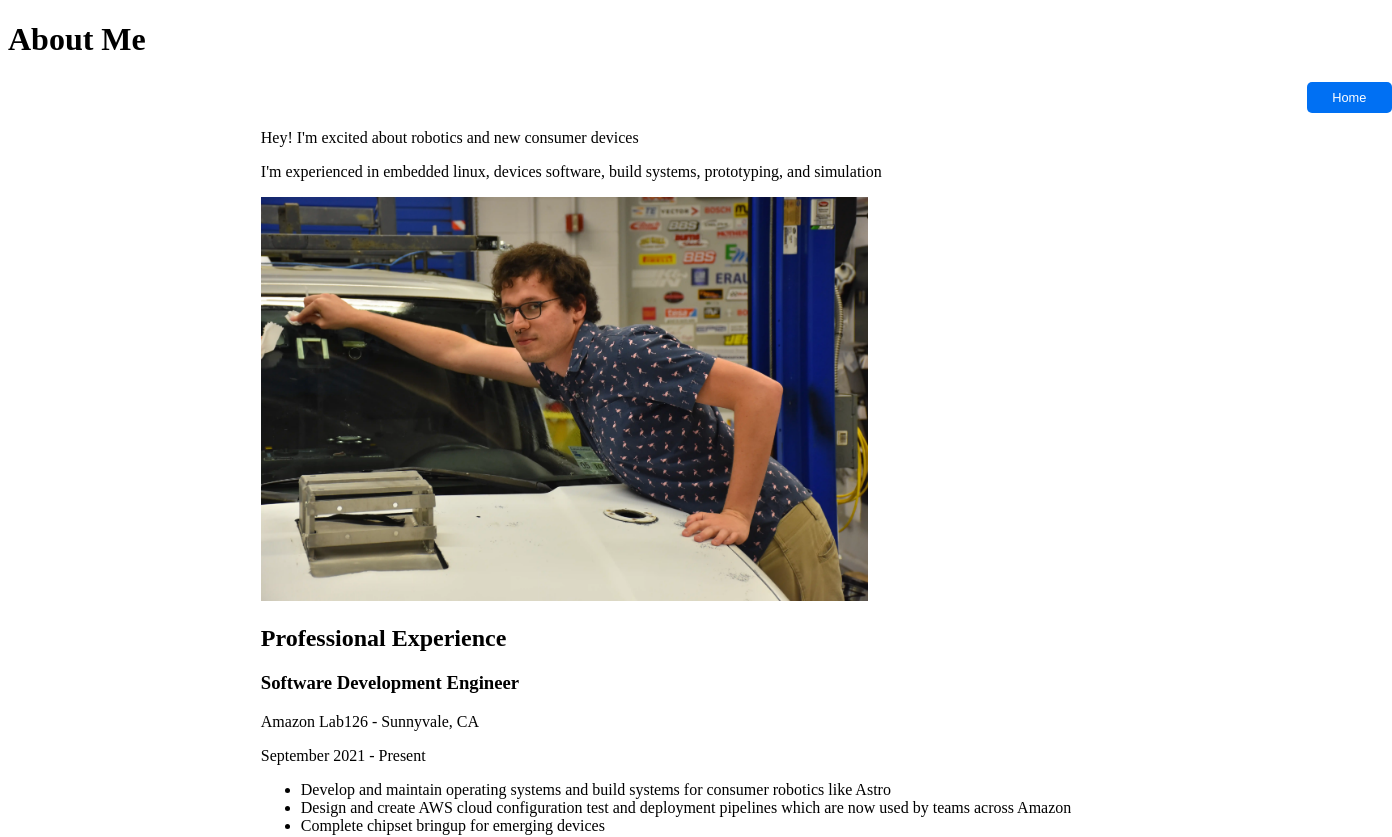
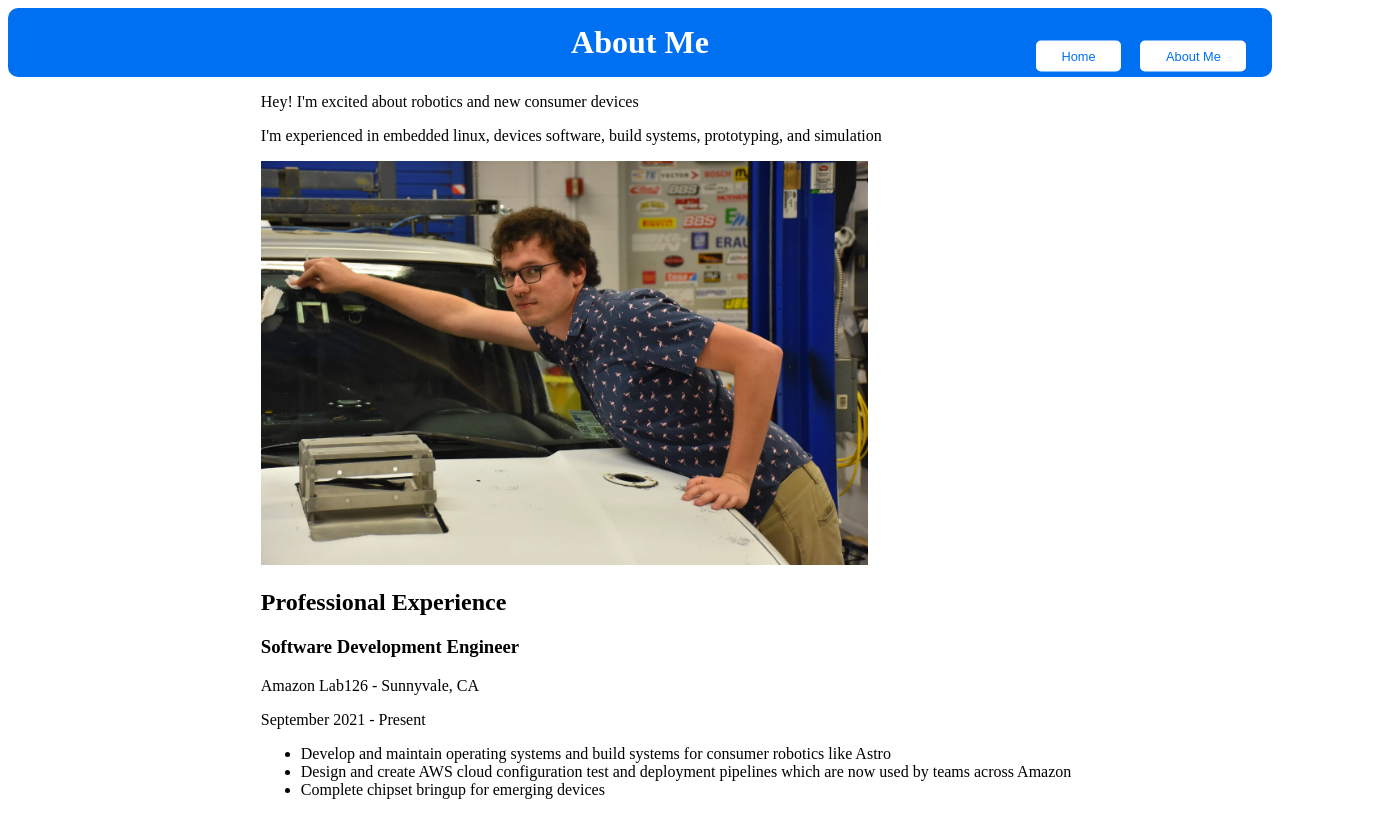
Before and after one commit to ZackSaidman/meet-zack, a Next.js app: page /about in a window 1280 px wide. Shown: the top 837 px of the page, 1392 px wide, since content can reach past the window. Built offline with nearby package versions, Linux system fonts and the light colour scheme.

Commit message:
Make Headers Standard

```diff
--- a/app/about/page.tsx
+++ b/app/about/page.tsx
@@ -1,47 +1,19 @@
 'use client';
 
 import React from 'react';
-import { useRouter } from 'next/navigation';
+import PortfolioHeader from '@/src/portfolio_header/PortfolioHeader';
 
 const left_margin = '20%'
 
 const Resume = () => {
-  const router = useRouter();
-
-  const handleRoute = (route: string) => {
-    router.push(route);
-  };
 
   return (
     <>
-      <title>Zachary Saidman</title>
+      <PortfolioHeader
+        title='Zachary Saidman'
+        mainText='About Me'
+      />
       <main className="container mx-auto px-4 py-8">
-        <header className="text-center mb-8">
-          <h1 className="text-4xl font-bold">About Me</h1>
-          <br></br>
-          <button
-            style={{
-            display: 'block',
-            marginLeft: 'auto',
-            marginRight: '-15vh',
-            marginTop: '-2vh',
-            marginBottom: '1vh',
-            padding: '1vh 2vw',
-            fontSize: '1vw',
-            backgroundColor: '#0070f3',
-            color: '#fff',
-            border: 'none',
-            borderRadius: '5px',
-            cursor: 'pointer',
-            transition: 'transform 0.2s',
-            }}
-            onMouseOver={(e) => (e.currentTarget.style.transform = 'scale(1.2)')}
-            onMouseOut={(e) => (e.currentTarget.style.transform = 'scale(1)')}
-            onClick={() => handleRoute('/')}
-          >
-            Home
-          </button>
-        </header>
 
         <section className="mb-8" style={{ marginLeft: left_margin }}>
           <div className="mb-6">
--- /dev/null
+++ b/src/portfolio_header/PortfolioHeader.tsx
@@ -0,0 +1,87 @@
+import { useRouter } from 'next/navigation';
+
+interface PortfolioHeaderProps {
+  title: string,
+  mainText: string,
+  subText?: string,
+}
+
+const PortfolioHeader: React.FC<PortfolioHeaderProps> = ({title, mainText, subText}) => {
+  const router = useRouter();
+
+  const handleRoute = (route: string) => {
+    router.push(route);
+  };
+
+  return (
+    <header
+      style={{
+        backgroundColor: '#0070f3',
+        padding: '2vh',
+        color: '#fff',
+        borderRadius: '10px',
+        marginBottom: '2vh',
+        display: 'flex',
+        flexDirection: 'column',
+        alignItems: 'center',
+        justifyContent: 'center',
+        position: 'relative',
+      }}
+    >
+      <title>{ title }</title>
+      <div style={{ textAlign: 'center' }}>
+        <h1 style={{ fontSize: '2.5vw', margin: '0' }}>{ mainText }</h1>
+        <p style={{ fontSize: '1vw', margin: '0' }}>{ subText }</p>
+      </div>
+
+      <div
+        style={{
+          position: 'absolute',
+          top: '70%',
+          right: '2vw',
+          transform: 'translateY(-50%)',
+          display: 'flex',
+          gap: '1.5vw',
+        }}
+      >
+        <button
+          style={{
+            padding: '1vh 2vw',
+            fontSize: '1vw',
+            backgroundColor: '#fff',
+            color: '#0070f3',
+            border: 'none',
+            borderRadius: '5px',
+            cursor: 'pointer',
+            transition: 'transform 0.2s',
+          }}
+          onMouseOver={(e) => (e.currentTarget.style.transform = 'scale(1.2)')}
+          onMouseOut={(e) => (e.currentTarget.style.transform = 'scale(1)')}
+          onClick={() => handleRoute('/')}
+        >
+          Home
+        </button>
+
+        <button
+          style={{
+            padding: '1vh 2vw',
+            fontSize: '1vw',
+            backgroundColor: '#fff',
+            color: '#0070f3',
+            border: 'none',
+            borderRadius: '5px',
+            cursor: 'pointer',
+            transition: 'transform 0.2s',
+          }}
+          onMouseOver={(e) => (e.currentTarget.style.transform = 'scale(1.2)')}
+          onMouseOut={(e) => (e.currentTarget.style.transform = 'scale(1)')}
+          onClick={() => handleRoute('/about')}
+        >
+          About Me
+        </button>
+      </div>
+    </header>
+  );
+};
+
+export default PortfolioHeader;
```
Also changed, not shown: app/page.tsx (+6 -32 lines).
